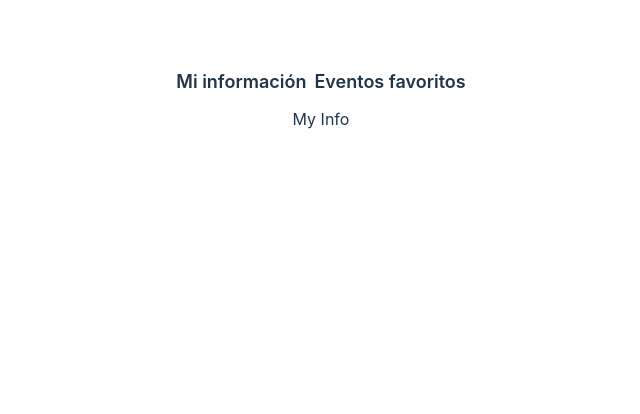
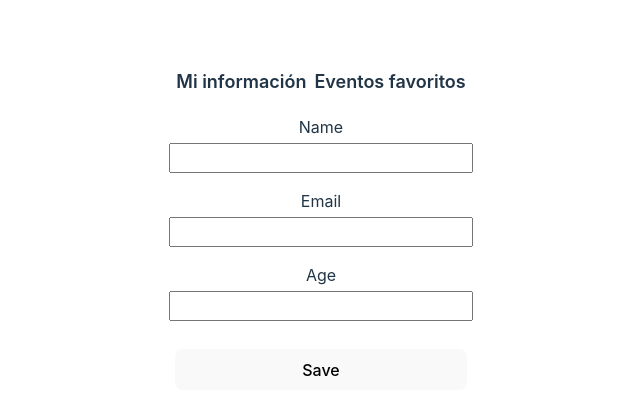
Before and after one commit to IbraimBarrios/ticketmaster-events, a React (Vite) app: page /profile/my-info in a window 1280 px wide. Shown: the top 414 px of the page, without its empty margins (319-959 px from the left). Built offline with nearby package versions, Linux system fonts and the light colour scheme.

Commit message:
Agregando From de mi info

```diff
--- /dev/null
+++ b/src/views/Profile/components/MyInfo/MyInfo.module.css
@@ -0,0 +1,27 @@
+.form {
+  display: flex;
+  flex-direction: column;
+  justify-content: center;
+  align-items: center;
+}
+
+.label {
+  font-size: 16px;
+  display: flex;
+  flex-direction: column;
+  margin: 8px 0;
+  justify-content: center;
+  align-items: center;
+}
+
+.input {
+  font-size: 16px;
+  width: 292px;
+  padding: 4px;
+  margin-top: 4px;
+}
+
+.submitButton {
+  width: 292px;
+  margin-top: 20px;
+}
--- a/src/views/Profile/components/MyInfo/index.jsx
+++ b/src/views/Profile/components/MyInfo/index.jsx
@@ -1,5 +1,72 @@
+import { useForm } from "react-hook-form";
+import styles from "./MyInfo.module.css";
+import { useEffect } from "react";
+
+const USER_DATA = "userData";
+
 const MyInfo = () => {
-  return <div>My Info</div>;
+  const { handleSubmit, register, setValue } = useForm();
+
+  const handleFromSubmit = (data) => {
+    try {
+      localStorage.setItem(USER_DATA, JSON.stringify(data));
+      alert("Usuario actualizado.");
+    } catch (error) {
+      alert("Ha ocurrido un error.");
+    }
+  };
+
+  useEffect(() => {
+    try {
+      const userData = JSON.parse(localStorage.getItem(USER_DATA)) || {};
+      setValue("name", userData?.name);
+      setValue("email", userData?.email);
+      setValue("age", userData?.age);
+    } catch (error) {
+      console.error(error);
+    }
+  }, []);
+
+  return (
+    <form onSubmit={handleSubmit(handleFromSubmit)} className={styles.form}>
+      <label className={styles.label}>
+        Name
+        <input
+          type="text"
+          {...register("name", {
+            required: true,
+            minLength: 1,
+            maxLength: 120,
+          })}
+          className={styles.input}
+        />
+      </label>
+      <label className={styles.label}>
+        Email
+        <input
+          type="text"
+          {...register("email", { required: true })}
+          className={styles.input}
+        />
+      </label>
+      <label className={styles.label}>
+        Age
+        <input
+          type="number"
+          {...register("age", {
+            required: true,
+            min: 1,
+            max: 120,
+            valueAsNumber: true,
+          })}
+          className={styles.input}
+        />
+      </label>
+      <button type="submit" className={styles.submitButton}>
+        Save
+      </button>
+    </form>
+  );
 };
 
 export default MyInfo;
```
